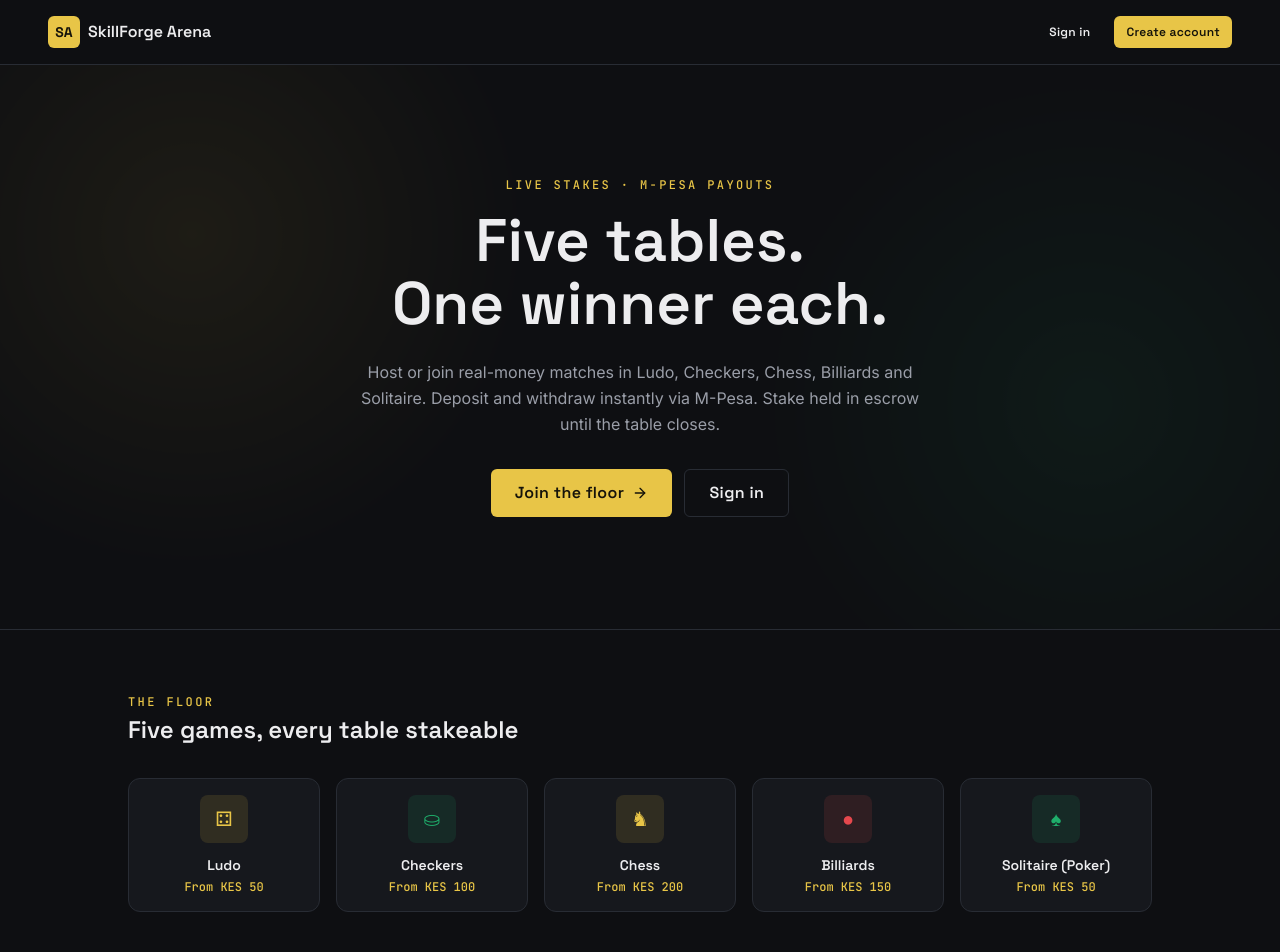
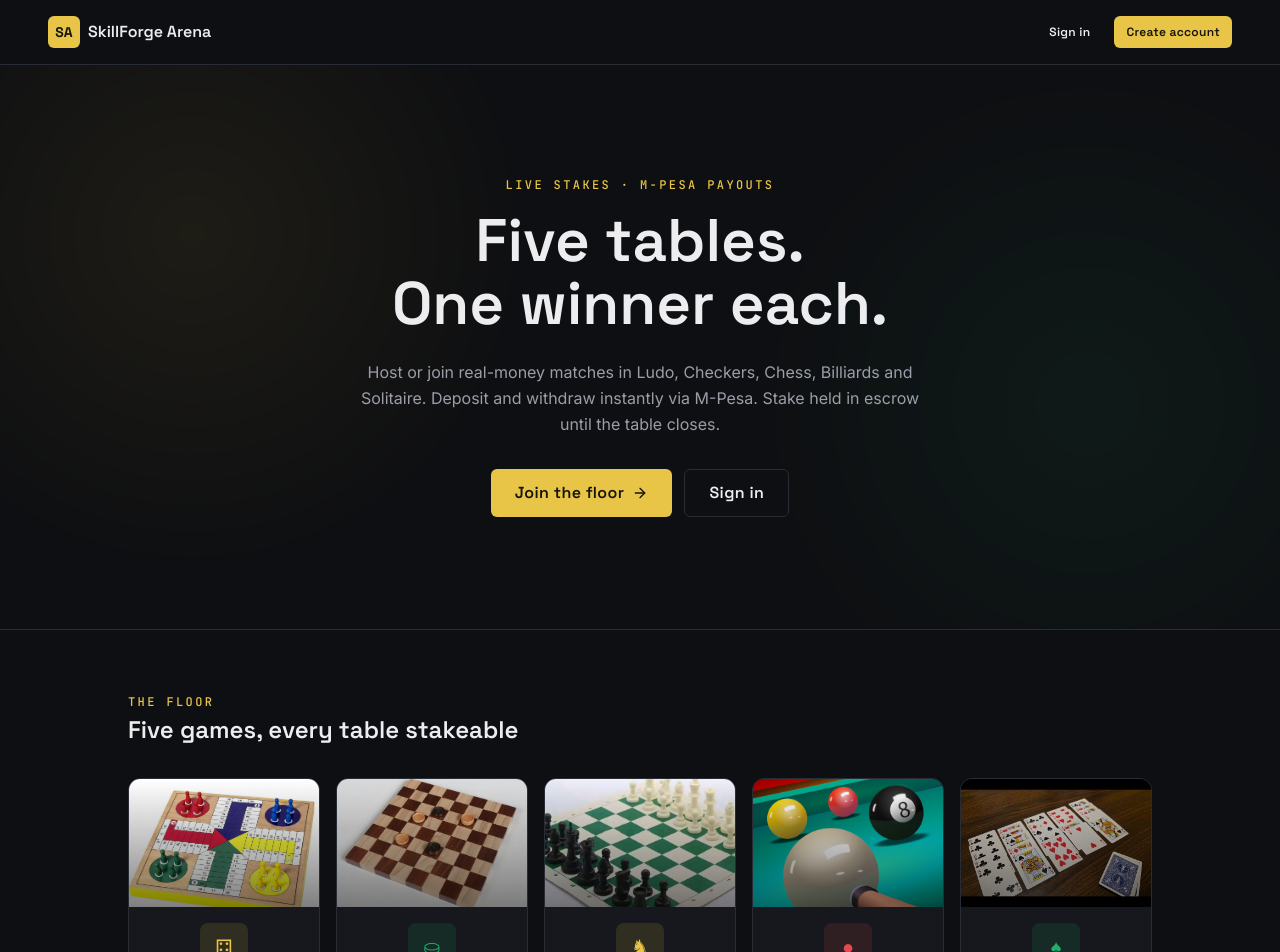
Before and after one commit to mulijulius/mechi_mwecheche, a React (Vite) app: page / in a window 1280 px wide. Shown: the top 952 px of the page. Built offline with nearby package versions, Linux system fonts and the light colour scheme.

Commit message:
Update index.tsx

```diff
--- a/src/routes/index.tsx
+++ b/src/routes/index.tsx
@@ -83,9 +83,21 @@ function Home() {
             {GAME_CATALOGUE.map((game) => (
               <div
                 key={game.slug}
-                className="rounded-xl border border-arena-border bg-arena-surface p-4 text-center transition-colors hover:border-[var(--accent)]"
+                className="group overflow-hidden rounded-xl border border-arena-border bg-arena-surface transition-colors hover:border-[var(--accent)]"
                 style={{ '--accent': `var(${game.accentVar})` } as React.CSSProperties}
               >
+                {/* Game image */}
+                <div className="relative h-32 w-full overflow-hidden bg-arena-surface">
+                  <img
+                    src={game.image}
+                    alt={game.name}
+                    className="h-full w-full object-cover transition-transform duration-300 group-hover:scale-105"
+                  />
+                  <div className="absolute inset-0 bg-gradient-to-t from-black/50 to-transparent" />
+                </div>
+
+                {/* Card body */}
+                <div className="p-4 text-center">
                   <div
                     className="mx-auto mb-3 flex size-12 items-center justify-center rounded-lg text-xl"
                     style={{
@@ -102,6 +114,7 @@ function Home() {
                     From KES {game.minStakeKes}
                   </p>
                 </div>
+              </div>
             ))}
           </div>
         </div>
```
Lines whose indentation alone changed are shown as unchanged.
